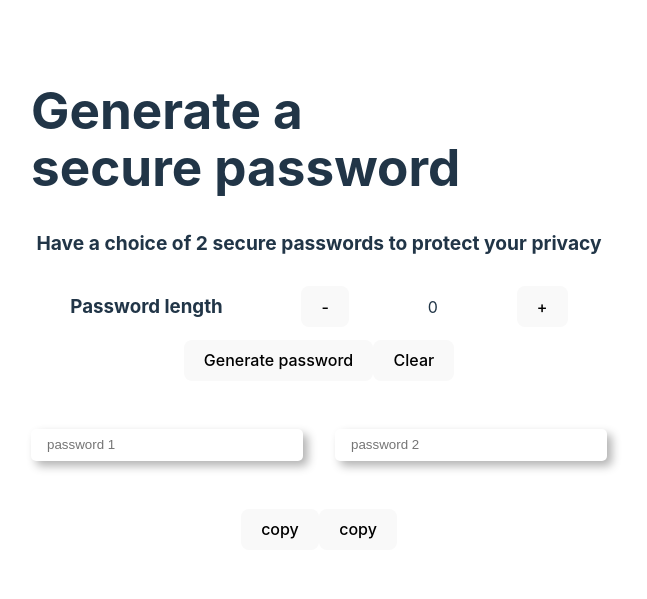
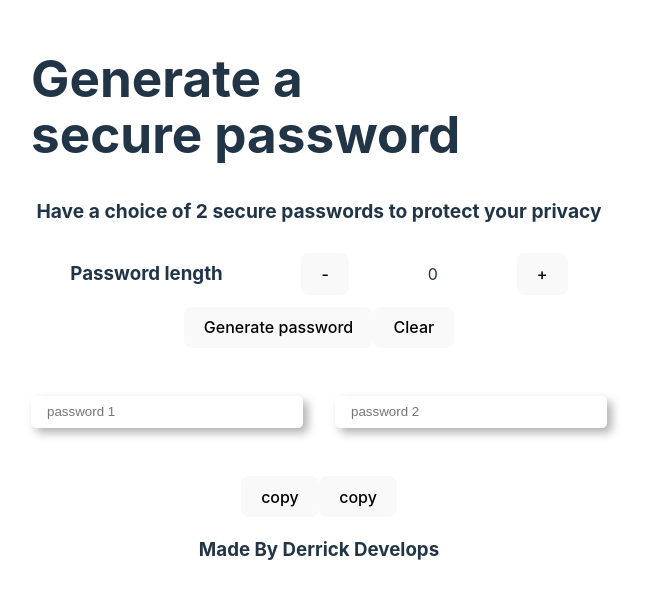
Before and after one commit to DerrickDevelops/Password-Generator, a React (Vite) app: page / in a window 1280 px wide. Shown: the part 101-700 px from the top of the page, without its empty margins (321-968 px from the left). Built offline with nearby package versions, Linux system fonts and the light colour scheme.

Commit message:
Update Content.jsx
Added Tag Name & Links container to footer.

```diff
--- a/src/Content.jsx
+++ b/src/Content.jsx
@@ -29,6 +29,8 @@ const MainContent = () => {
 			<button id="copy1" onclick="copyToClipboardOne()">copy</button>
 			<button id="copy2" onclick="copyToClipboardTwo()">copy</button>
 		</div>
+		<h3>Made By Derrick Develops</h3>
+		<div className="Links"></div>
 		</div>
     )
 }
```
